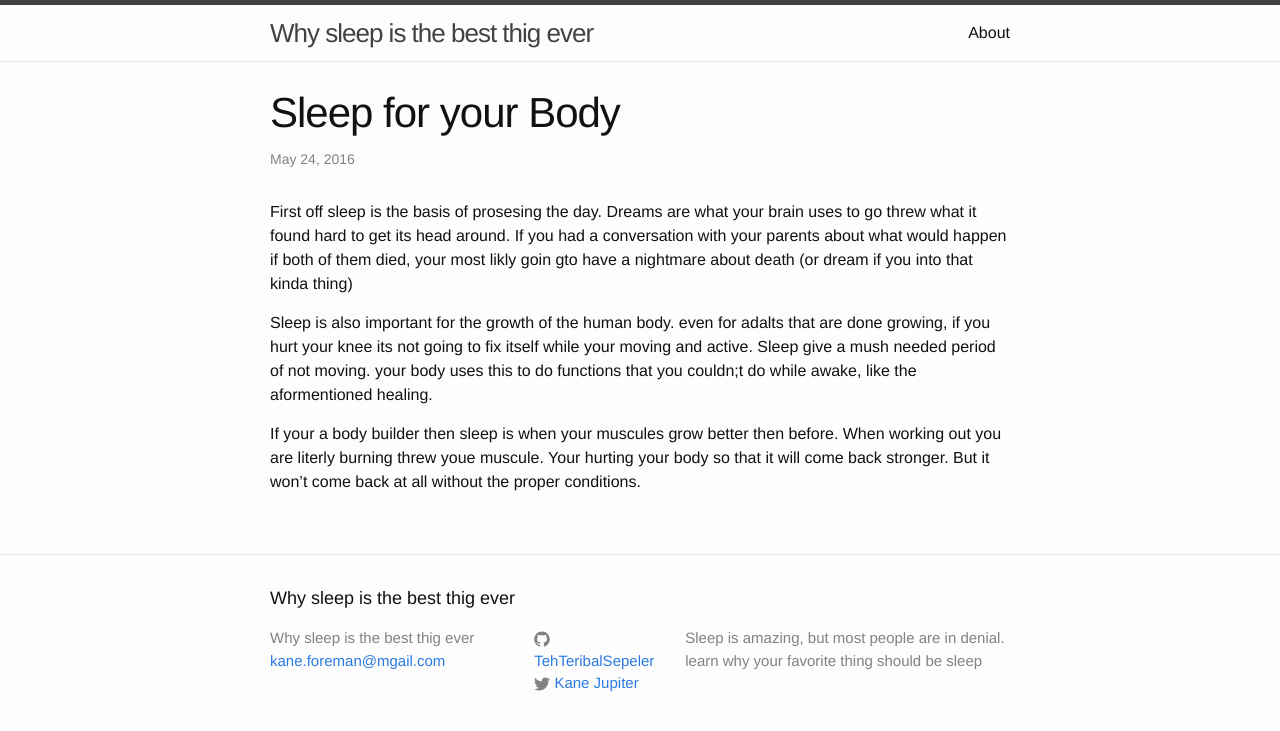
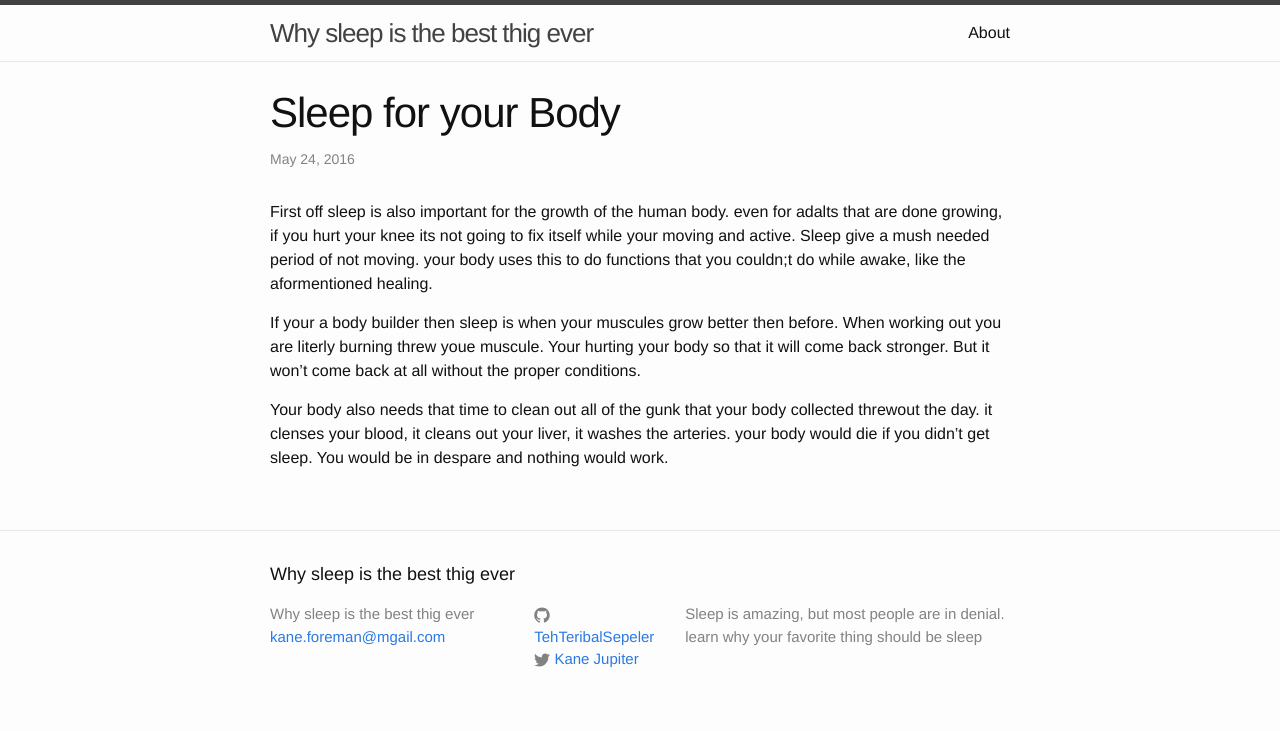
Before and after one commit to TehTeribalSepeler/TehTeribalSepeler.github.io, a Jekyll site: the page built from _posts/2016-05-24-welcome-to-jekyll.markdown, in a window 1280 px wide. Shown: the top 731 px of the page. Built offline with Jekyll 4.4.1, drawn with Linux system fonts in a browser that asks for light colours.

Commit message:
Update 2016-05-24-welcome-to-jekyll.markdown

```diff
--- a/_posts/2016-05-24-welcome-to-jekyll.markdown
+++ b/_posts/2016-05-24-welcome-to-jekyll.markdown
@@ -4,8 +4,8 @@ title:  "Sleep for your Body"
 date:   2016-05-24 13:55:54 -0400
 categories: Sleep
 ---
-First off sleep is the basis of prosesing the day. Dreams are what your brain uses to go threw what it found hard to get its head around. If you had a conversation with your parents about what would happen if both of them died, your most likly goin gto have a nightmare about death (or dream if you into that kinda thing)
-
-Sleep is also important for the growth of the human body. even for adalts that are done growing, if you hurt your knee its not going to fix itself while your moving and active. Sleep give a mush needed period of not moving. your body uses this to do functions that you couldn;t do while awake, like the aformentioned healing.
+First off sleep is also important for the growth of the human body. even for adalts that are done growing, if you hurt your knee its not going to fix itself while your moving and active. Sleep give a mush needed period of not moving. your body uses this to do functions that you couldn;t do while awake, like the aformentioned healing.
 
 If your a body builder then sleep is when your muscules grow better then before. When working out you are literly burning threw youe muscule. Your hurting your body so that it will come back stronger. But it won't come back at all without the proper conditions.
+
+Your body also needs that time to clean out all of the gunk that your body collected threwout the day. it clenses your blood, it cleans out your liver, it washes the arteries. your body would die if you didn't get sleep. You would be in despare and  nothing would work.
```
